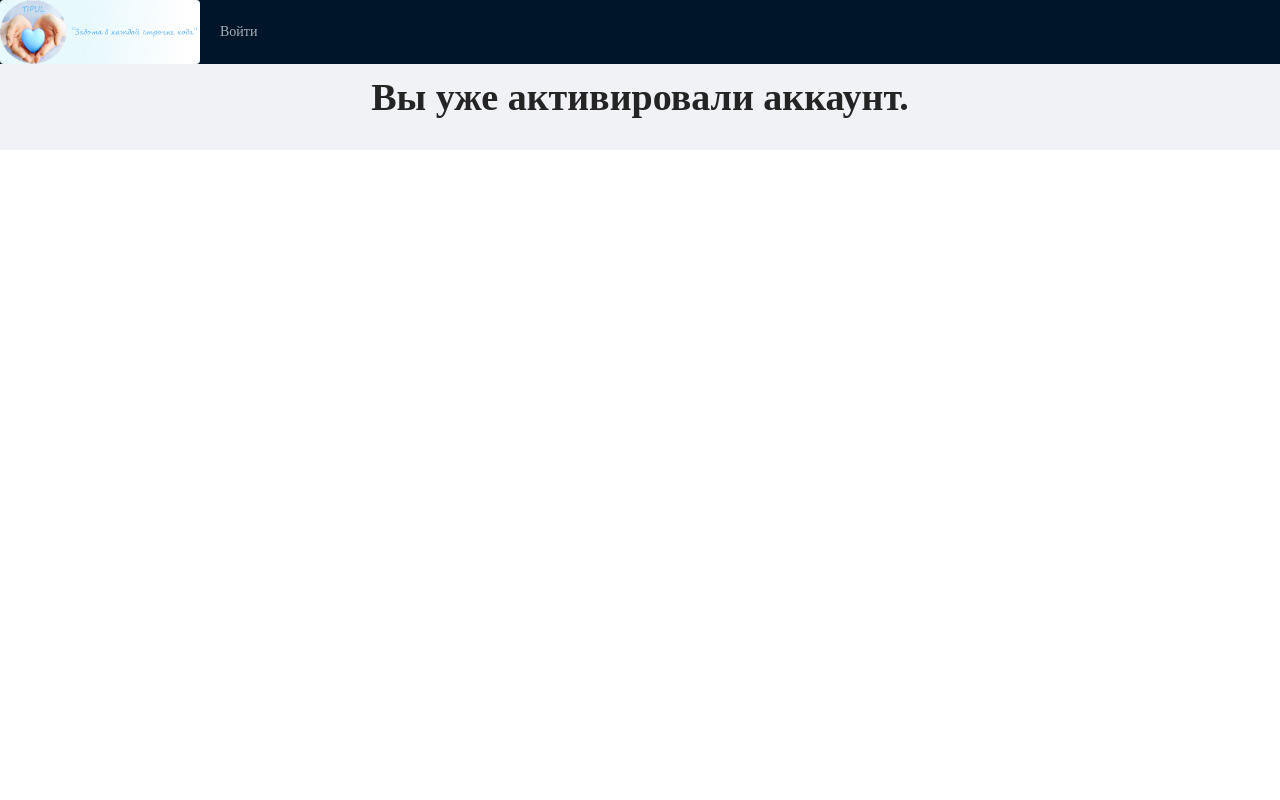
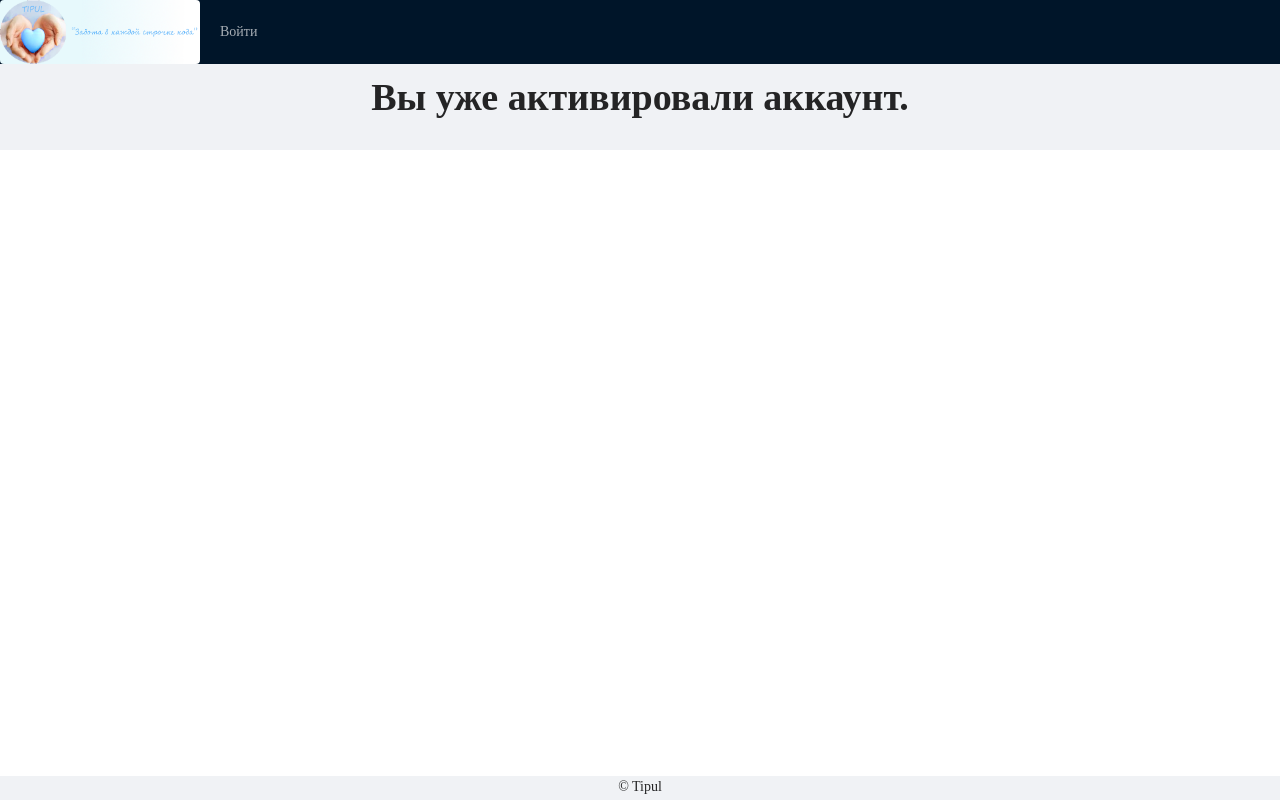
Before and after one commit to AHTOH2001/tipul_web, a React (Create React App) app: page /activate/1/1 in a window 1280 px wide. Built offline with nearby package versions, Linux system fonts and the light colour scheme; no server answers.

Commit message:
Added footer to user activate

```diff
--- a/src/components/pages/user-activate-page/user-activate-page.jsx
+++ b/src/components/pages/user-activate-page/user-activate-page.jsx
@@ -5,6 +5,7 @@ import { useParams } from 'react-router-dom'
 import { Link } from 'react-router-dom'
 import { SmartRequest } from '../../../utils/utils'
 import Header from '../../header/header'
+import Footer from '../../footer/footer'
 
 const UserActivatePage = () => {
     let { uid, token } = useParams()
@@ -49,6 +50,7 @@ const UserActivatePage = () => {
                     </Col>
                 </Row>
             </Layout.Content>
+            <Footer />
         </Layout>
     )
 }
```
